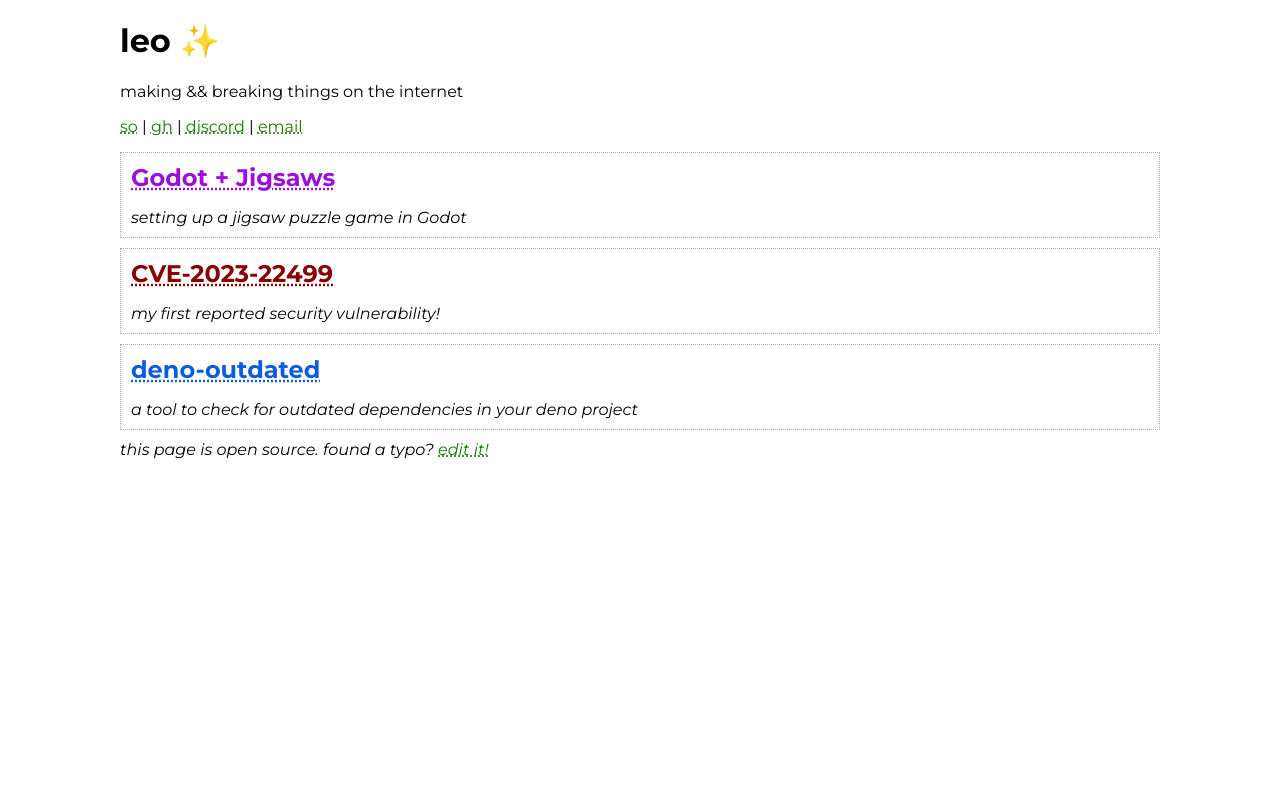
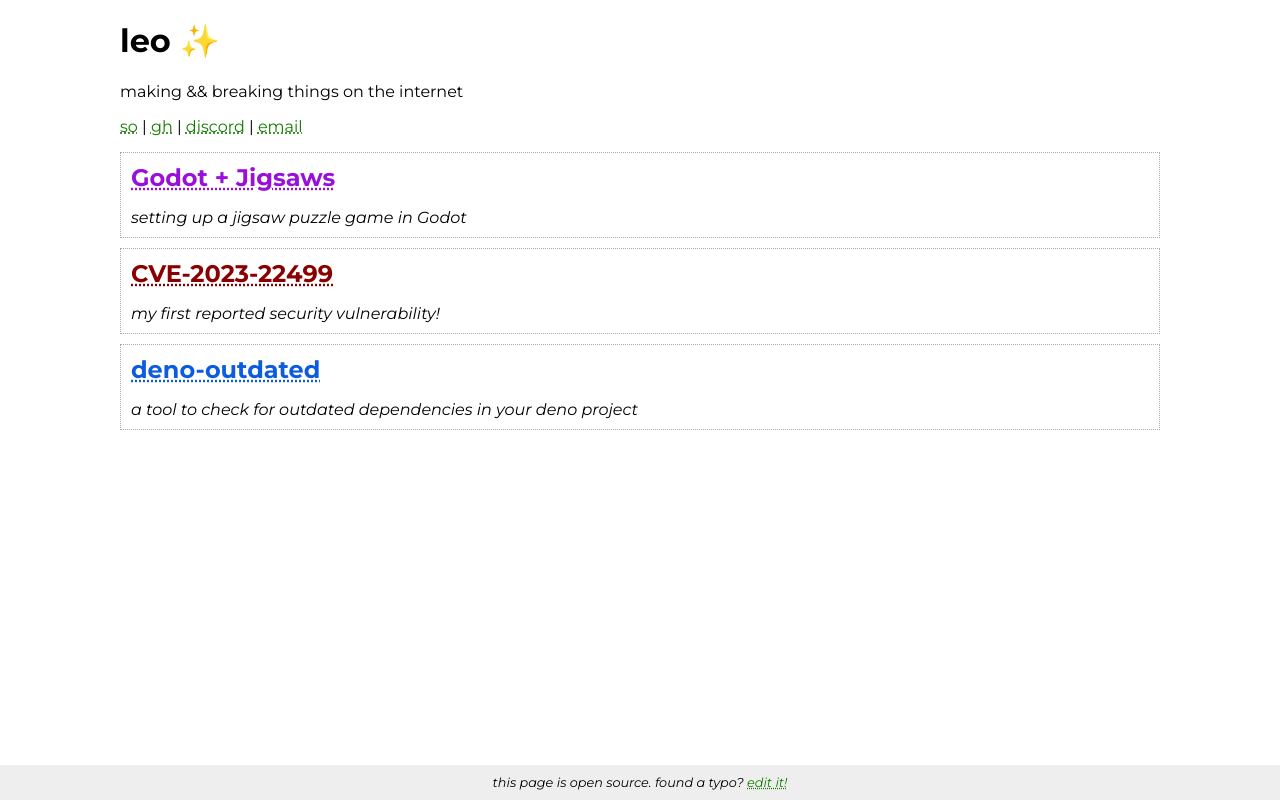
Before and after one commit to LeoDog896/webpage, a SvelteKit app: page / in a window 1280 px wide. Built offline with nearby package versions, Linux system fonts and the light colour scheme; a small style sheet from the web is missing.

Commit message:
feat: edit banner

```diff
--- a/src/routes/+layout.svelte
+++ b/src/routes/+layout.svelte
@@ -10,8 +10,23 @@
 
 <slot />
 
-<i
-	>this page is open source. found a typo? <a
-		href="https://github.com/LeoDog896/webpage/blob/main{filename}">edit it!</a
-	></i
->
+<div class="edit-banner">
+	<i
+		>this page is open source. found a typo? <a
+			href="https://github.com/LeoDog896/webpage/blob/main{filename}">edit it!</a
+		></i
+	>
+</div>
+
+<style>
+	.edit-banner {
+		position: fixed;
+		bottom: 0;
+		left: 0;
+		right: 0;
+		background: #eee;
+		padding: 10px;
+		text-align: center;
+		font-size: 0.8em;
+	}
+</style>
```
Also changed, not shown: src/lib/BlogLayout.svelte (+9 -1 lines).
